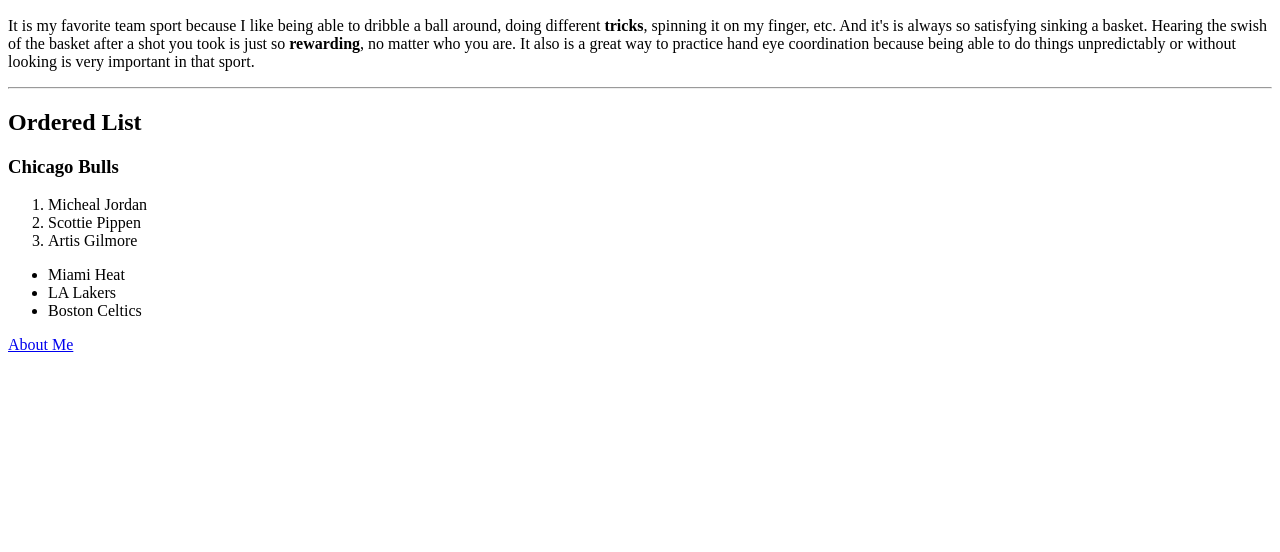
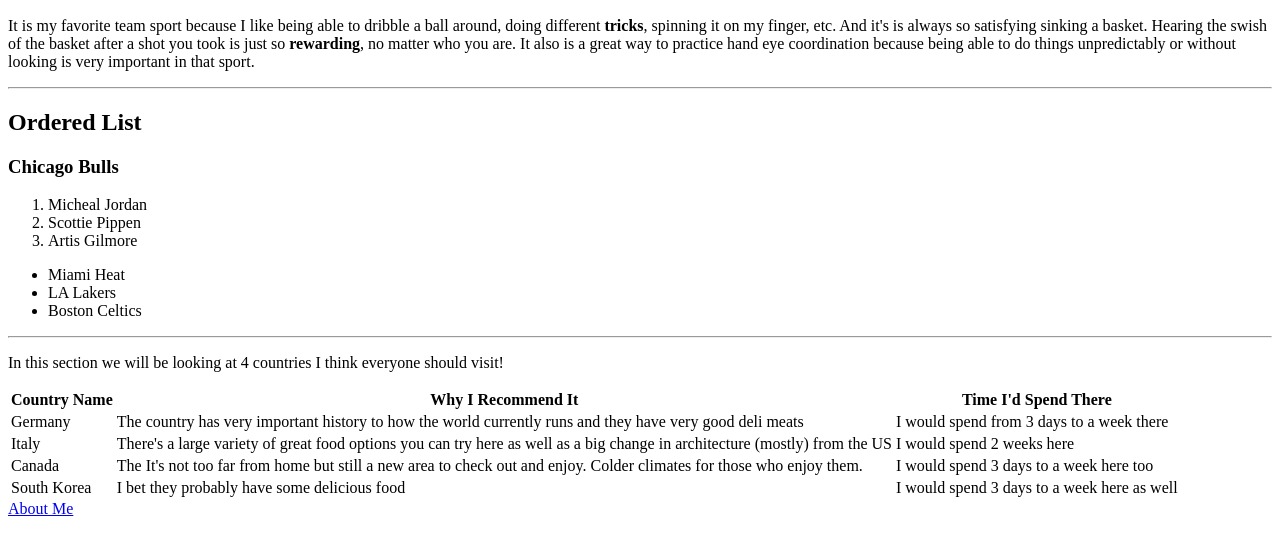
Before and after one commit to 44-563-Web-Apps-S23/44563-webapps-assignment-3-WyattMorgan20, a plain HTML site: page index.html in a window 1280 px wide. Shown: the part 110-662 px from the top of the page. Drawn offline with Linux system fonts and the light colour scheme.

Commit message:
Added Table
Added table of countries I would like to visit

```diff
--- a/index.html
+++ b/index.html
@@ -24,6 +24,36 @@
             <li>LA Lakers</li>
             <li>Boston Celtics</li>
         </ul>
+        <hr>
+        <p>In this section we will be looking at 4 countries I think everyone should visit!</p>
+        <table>
+            <tr>
+                <th>Country Name</th>
+                <th>Why I Recommend It</th>
+                <th>Time I'd Spend There</th>
+            </tr>
+            <tr>
+                <td>Germany</td>
+                <td>The country has very important history to how the world currently runs and they have very good deli meats</td>
+                <td>I would spend from 3 days to a week there</td>
+            </tr>
+            <tr>
+                <td>Italy</td>
+                <td>There's a large variety of great food options you can try here as well as a big change in architecture (mostly) from the US</td>
+                <td>I would spend 2 weeks here</td>
+            </tr>
+            <tr>
+                <td>Canada</td>
+                <td>The It's not too far from home but still a new area to check out and enjoy.
+                    Colder climates for those who enjoy them.</td>
+                <td>I would spend 3 days to a week here too</td>
+            </tr>
+            <tr>
+                <td>South Korea</td>
+                <td>I bet they probably have some delicious food</td>
+                <td>I would spend 3 days to a week here as well</td>
+            </tr>
+        </table>
     </body>
     <footer>
         <a href="aboutme.html">About Me</a>
```
